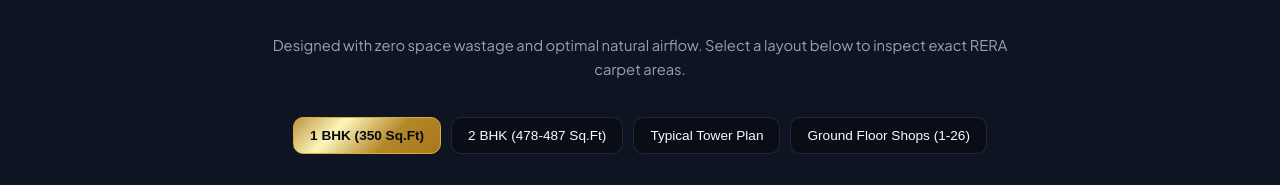
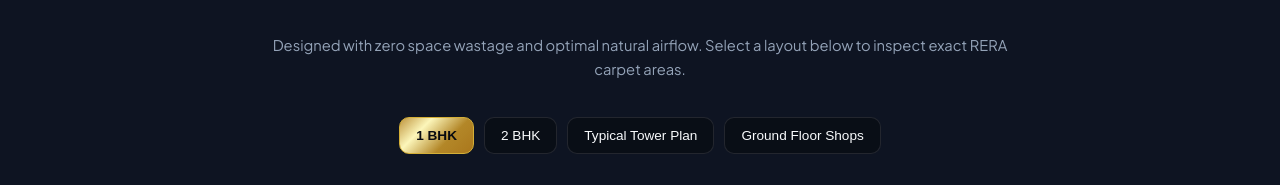
Before and after one commit to Jesalp85/Royale-Galaxy-Website, a React (Vite) app: page / in a window 1280 px wide. Shown: the part 4309-4494 px from the top of the page. Built offline with nearby package versions, Linux system fonts and the light colour scheme; the HTML template or start-up script is replaced by a standard one; a web font is replaced by a local one.

Commit message:
Remove carpet area sq.ft text from floor plan category tabs

```diff
--- a/src/components/FloorPlanExplorer.jsx
+++ b/src/components/FloorPlanExplorer.jsx
@@ -139,10 +139,10 @@ export default function FloorPlanExplorer({ onOpenLeadModal }) {
         {/* Plan Category Tabs */}
         <div className="horizontal-scroll-track" style={{ display: 'flex', flexWrap: 'wrap', justifyContent: 'center', gap: '10px', marginBottom: '32px', width: '100%' }}>
           {[
-            { id: '1bhk', label: '1 BHK (350 Sq.Ft)' },
-            { id: '2bhk', label: '2 BHK (478-487 Sq.Ft)' },
+            { id: '1bhk', label: '1 BHK' },
+            { id: '2bhk', label: '2 BHK' },
             { id: 'typical', label: 'Typical Tower Plan' },
-            { id: 'commercial', label: 'Ground Floor Shops (1-26)' }
+            { id: 'commercial', label: 'Ground Floor Shops' }
           ].map((tab) => (
             <button
               key={tab.id}
```
Also changed, not shown: 1 other file (tests, documents, lock files or other folders).
